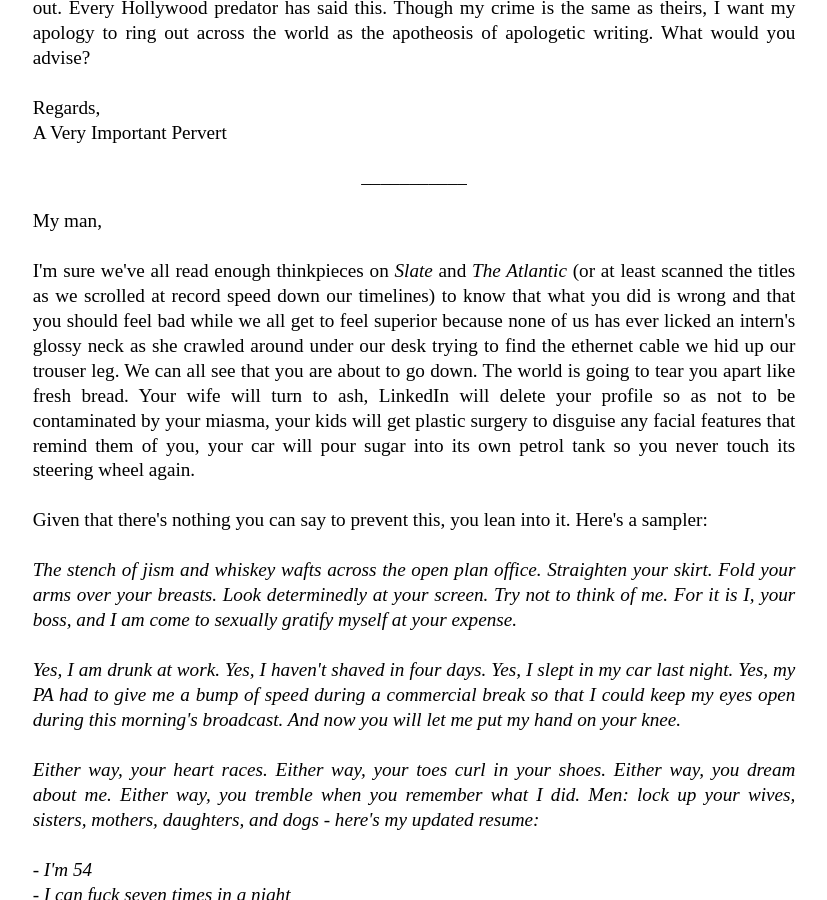
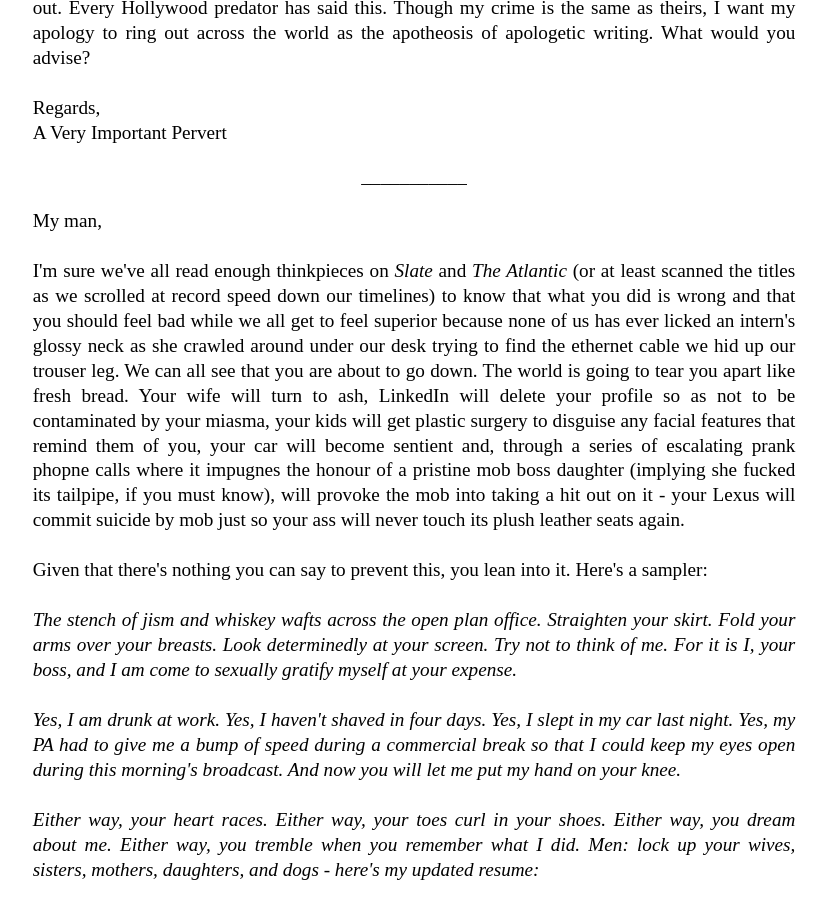
Before and after one commit to Pinelife/pinelife.github.io, a Jekyll site: the page Hellhole/Room10.html, which Jekyll copies as it is, in a window 1280 px wide and 900 px high, scrolled down 1517 px. Shown: the whole window, without its empty margins (226-1053 px from the left). Built offline with Jekyll 4.4.1, drawn with Linux system fonts in a browser that asks for light colours.

Commit message:
Update Room10.html

```diff
--- a/Hellhole/Room10.html
+++ b/Hellhole/Room10.html
@@ -132,12 +132,11 @@ ___________
 	licked an intern's glossy neck as she crawled around under our desk trying to find the ethernet cable we hid up our trouser leg.
 
 	We can all see that you are about to go down. The world is going to tear you apart like fresh bread. Your wife
-
 	will turn to ash, LinkedIn will delete your profile so as not to be contaminated by your miasma, your kids will get plastic surgery to
-
-	disguise any facial features that remind them of you, your car will pour sugar into its own petrol tank so you never touch its
-
-	steering wheel again.<br/>
+	disguise any facial features that remind them of you, your car will become sentient and, through a series of escalating
+	prank phopne calls where it impugnes the honour of a pristine mob boss daughter (implying she fucked its tailpipe, if you must
+	know), will provoke the mob into taking a hit out on it - your Lexus will commit suicide by mob just so your ass will never
+	touch its plush leather seats again.<br/>
 
 	<br/>
 
```
